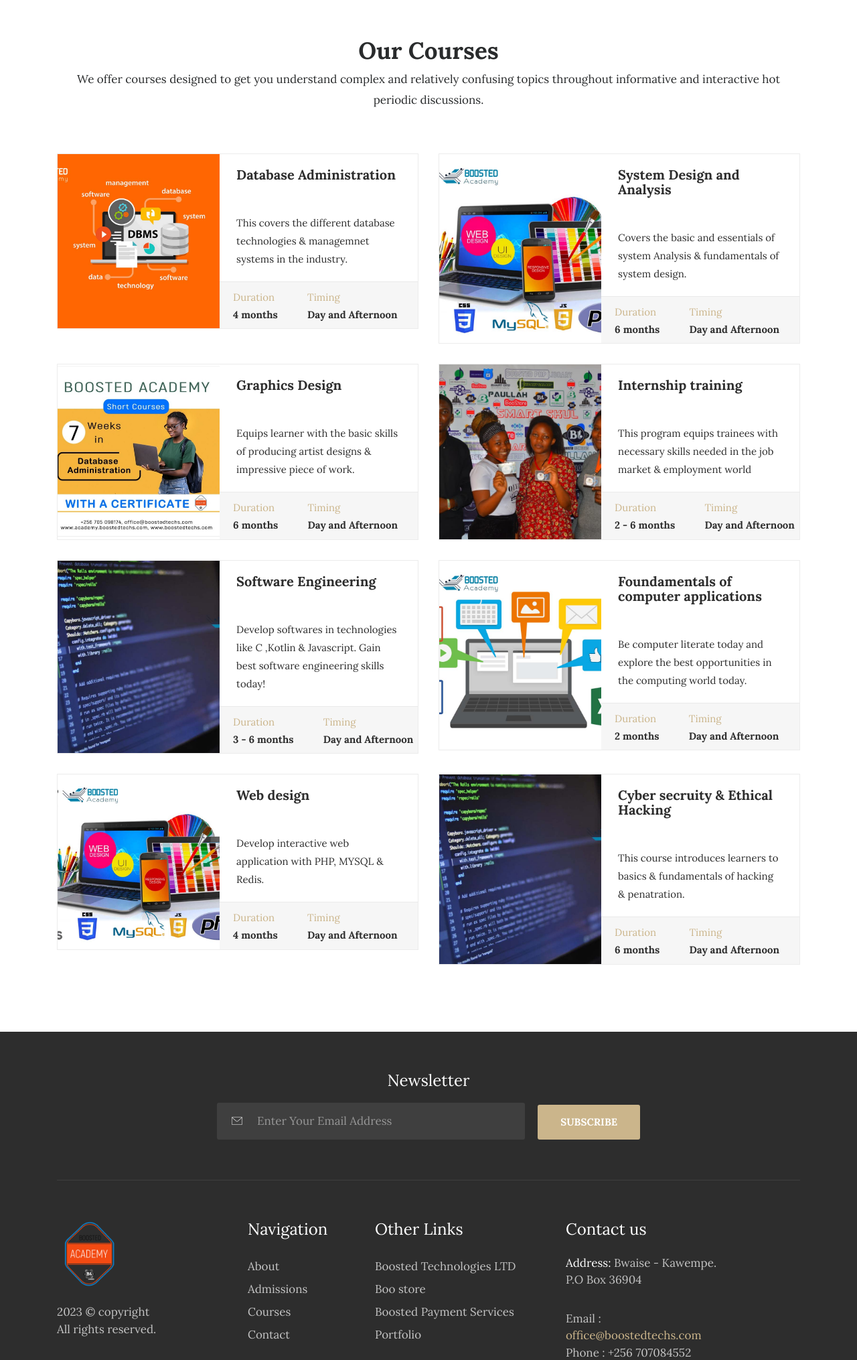
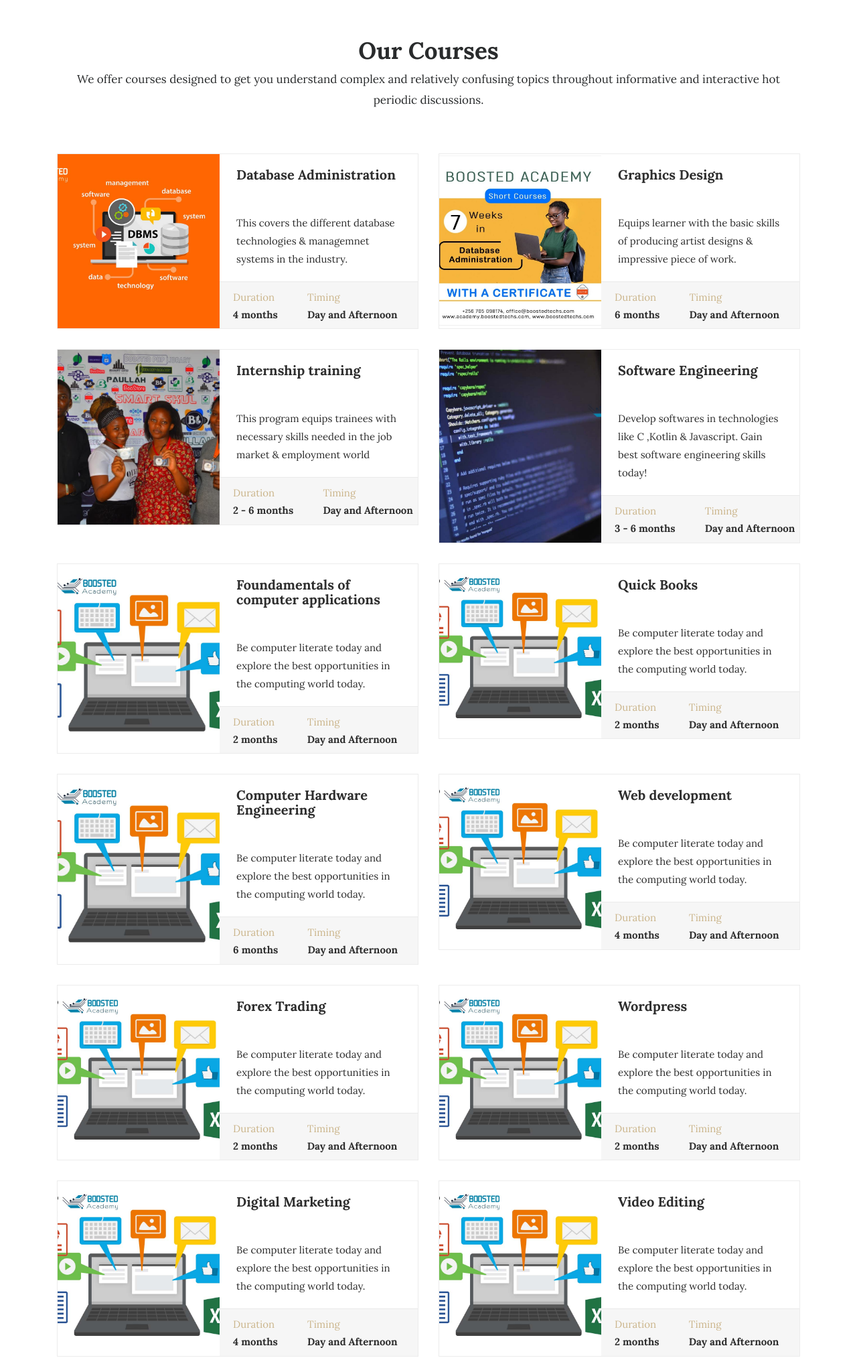
Before and after one commit to Mutooro/academy, a PHP site: page /courses.php in a window 1280 px wide. Shown: the part 315-2345 px from the top of the page at 67% size. Run offline with PHP 8.4, Linux system fonts and the light colour scheme; some libraries are stand-ins or nearby versions; some web fonts are replaced.

Commit message:
new changes

```diff
--- a/courses.php
+++ b/courses.php
@@ -108,34 +108,7 @@
 </div>
 </a>
 </div>
-<div class="col-md-6">
-<a href="courses,php#" class="course_box">
-<img src="images/admission/html.jpg" class="img-fluid" alt="#">
-<div class="couse-desc-wrap">
-<h4>System Design and Analysis</h4>
-<div class="star-rating">
-<i class="fa fa-star" aria-hidden="true"></i>
-<i class="fa fa-star" aria-hidden="true"></i>
-<i class="fa fa-star" aria-hidden="true"></i>
-<i class="fa fa-star" aria-hidden="true"></i>
-<i class="fa fa-star-o" aria-hidden="true"></i>
-</div>
 
-<p>Covers the basic and essentials of system Analysis &amp; fundamentals of system design.</p>
-</div>
-
-<div class="course_duration">
-<ul>
-<li>
-<p>Duration</p><span>6 months</span></li>
-<li>
-
-<li>
-<p>Timing</p><span>Day and Afternoon</span></li>
-</ul>
-</div>
-</a>
-</div>
 <div class="col-md-6">
 <a href="admissions/graphics_admit.php" class="course_box">
 <img src="images/admission/boosted.jpg" class="img-fluid" alt="#">
@@ -248,6 +221,209 @@
 </div>
 </a>
 </div>
+
+<div class="col-md-6">
+<a href="admissions/books.php" class="course_box">
+<img src="images/admission/literacy.jpg" class="img-fluid" alt="#">
+<div class="couse-desc-wrap">
+<h4>Quick Books</h4>
+<div class="star-rating">
+<i class="fa fa-star" aria-hidden="true"></i>
+<i class="fa fa-star" aria-hidden="true"></i>
+<i class="fa fa-star" aria-hidden="true"></i>
+<i class="fa fa-star" aria-hidden="true"></i>
+<i class="fa fa-star-o" aria-hidden="true"></i>
+</div>
+
+<p>Be computer literate today and explore the best opportunities in the computing world today.</p>
+</div>
+
+<div class="course_duration">
+<ul>
+<li>
+<p>Duration</p><span>2 months</span></li>
+<li>
+
+<li>
+<p>Timing</p><span>Day and Afternoon</span></li>
+</ul>
+</div>
+</a>
+</div>
+
+<div class="col-md-6">
+<a href="admissions/hadware.php" class="course_box">
+<img src="images/admission/literacy.jpg" class="img-fluid" alt="#">
+<div class="couse-desc-wrap">
+<h4>Computer Hardware Engineering</h4>
+<div class="star-rating">
+<i class="fa fa-star" aria-hidden="true"></i>
+<i class="fa fa-star" aria-hidden="true"></i>
+<i class="fa fa-star" aria-hidden="true"></i>
+<i class="fa fa-star" aria-hidden="true"></i>
+<i class="fa fa-star-o" aria-hidden="true"></i>
+</div>
+
+<p>Be computer literate today and explore the best opportunities in the computing world today.</p>
+</div>
+
+<div class="course_duration">
+<ul>
+<li>
+<p>Duration</p><span>6 months</span></li>
+<li>
+
+<li>
+<p>Timing</p><span>Day and Afternoon</span></li>
+</ul>
+</div>
+</a>
+</div>
+
+<div class="col-md-6">
+<a href="admissions/web_develop.php" class="course_box">
+<img src="images/admission/literacy.jpg" class="img-fluid" alt="#">
+<div class="couse-desc-wrap">
+<h4>Web development</h4>
+<div class="star-rating">
+<i class="fa fa-star" aria-hidden="true"></i>
+<i class="fa fa-star" aria-hidden="true"></i>
+<i class="fa fa-star" aria-hidden="true"></i>
+<i class="fa fa-star" aria-hidden="true"></i>
+<i class="fa fa-star-o" aria-hidden="true"></i>
+</div>
+
+<p>Be computer literate today and explore the best opportunities in the computing world today.</p>
+</div>
+
+<div class="course_duration">
+<ul>
+<li>
+<p>Duration</p><span>4 months</span></li>
+<li>
+
+<li>
+<p>Timing</p><span>Day and Afternoon</span></li>
+</ul>
+</div>
+</a>
+</div>
+
+<div class="col-md-6">
+<a href="admissions/forex_trade.php" class="course_box">
+<img src="images/admission/literacy.jpg" class="img-fluid" alt="#">
+<div class="couse-desc-wrap">
+<h4>Forex Trading</h4>
+<div class="star-rating">
+<i class="fa fa-star" aria-hidden="true"></i>
+<i class="fa fa-star" aria-hidden="true"></i>
+<i class="fa fa-star" aria-hidden="true"></i>
+<i class="fa fa-star" aria-hidden="true"></i>
+<i class="fa fa-star-o" aria-hidden="true"></i>
+</div>
+
+<p>Be computer literate today and explore the best opportunities in the computing world today.</p>
+</div>
+
+<div class="course_duration">
+<ul>
+<li>
+<p>Duration</p><span>2 months</span></li>
+<li>
+
+<li>
+<p>Timing</p><span>Day and Afternoon</span></li>
+</ul>
+</div>
+</a>
+</div>
+<div class="col-md-6">
+<a href="admissions/wordpress.php" class="course_box">
+<img src="images/admission/literacy.jpg" class="img-fluid" alt="#">
+<div class="couse-desc-wrap">
+<h4>Wordpress</h4>
+<div class="star-rating">
+<i class="fa fa-star" aria-hidden="true"></i>
+<i class="fa fa-star" aria-hidden="true"></i>
+<i class="fa fa-star" aria-hidden="true"></i>
+<i class="fa fa-star" aria-hidden="true"></i>
+<i class="fa fa-star-o" aria-hidden="true"></i>
+</div>
+
+<p>Be computer literate today and explore the best opportunities in the computing world today.</p>
+</div>
+
+<div class="course_duration">
+<ul>
+<li>
+<p>Duration</p><span>2 months</span></li>
+<li>
+
+<li>
+<p>Timing</p><span>Day and Afternoon</span></li>
+</ul>
+</div>
+</a>
+</div>
+
+<div class="col-md-6">
+<a href="admissions/digital_market.php" class="course_box">
+<img src="images/admission/literacy.jpg" class="img-fluid" alt="#">
+<div class="couse-desc-wrap">
+<h4>Digital Marketing</h4>
+<div class="star-rating">
+<i class="fa fa-star" aria-hidden="true"></i>
+<i class="fa fa-star" aria-hidden="true"></i>
+<i class="fa fa-star" aria-hidden="true"></i>
+<i class="fa fa-star" aria-hidden="true"></i>
+<i class="fa fa-star-o" aria-hidden="true"></i>
+</div>
+
+<p>Be computer literate today and explore the best opportunities in the computing world today.</p>
+</div>
+
+<div class="course_duration">
+<ul>
+<li>
+<p>Duration</p><span>4 months</span></li>
+<li>
+
+<li>
+<p>Timing</p><span>Day and Afternoon</span></li>
+</ul>
+</div>
+</a>
+</div>
+
+<div class="col-md-6">
+<a href="admissions/video_edit.php" class="course_box">
+<img src="images/admission/literacy.jpg" class="img-fluid" alt="#">
+<div class="couse-desc-wrap">
+<h4>Video Editing</h4>
+<div class="star-rating">
+<i class="fa fa-star" aria-hidden="true"></i>
+<i class="fa fa-star" aria-hidden="true"></i>
+<i class="fa fa-star" aria-hidden="true"></i>
+<i class="fa fa-star" aria-hidden="true"></i>
+<i class="fa fa-star-o" aria-hidden="true"></i>
+</div>
+
+<p>Be computer literate today and explore the best opportunities in the computing world today.</p>
+</div>
+
+<div class="course_duration">
+<ul>
+<li>
+<p>Duration</p><span>2 months</span></li>
+<li>
+
+<li>
+<p>Timing</p><span>Day and Afternoon</span></li>
+</ul>
+</div>
+</a>
+</div>
+
 <div class="col-md-6">
 <a href="admissions/web_admit.php" class="course_box">
 <img src="images/admission/html.jpg" class="img-fluid" alt="#">
```
